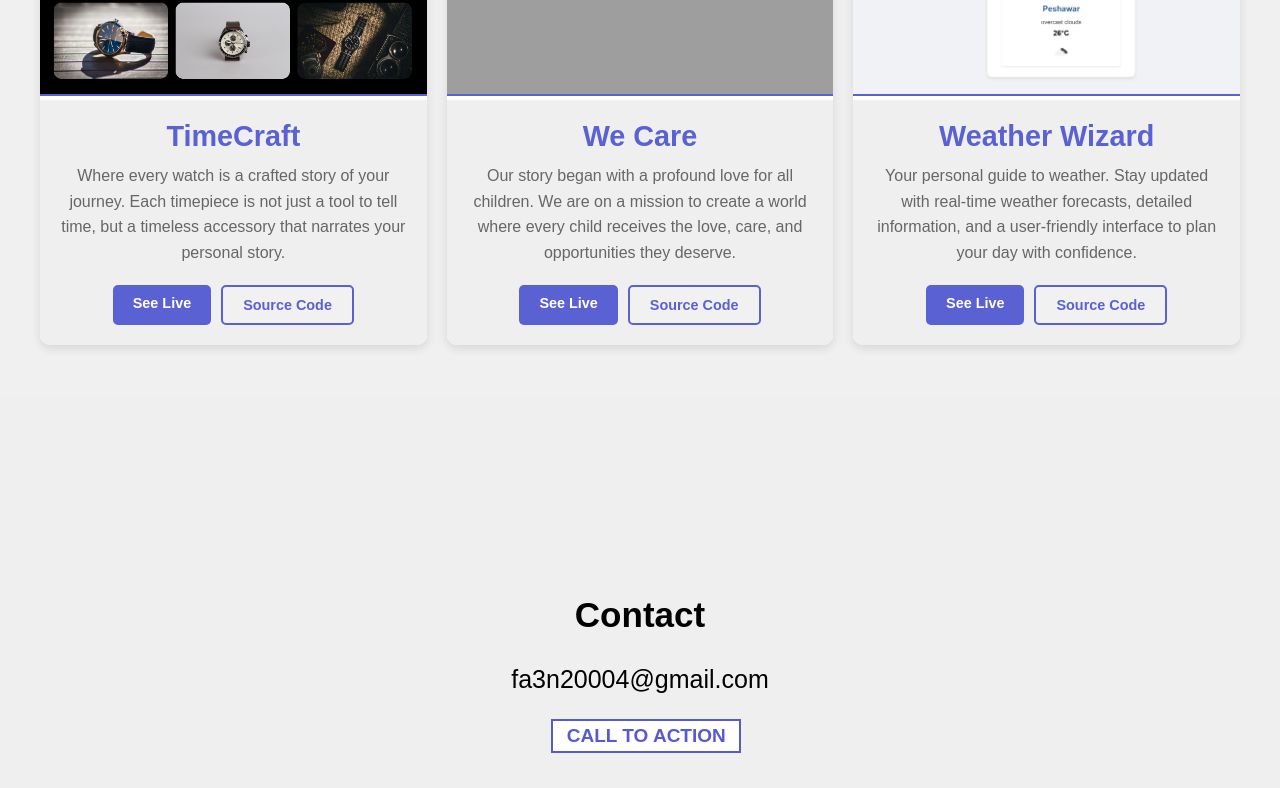
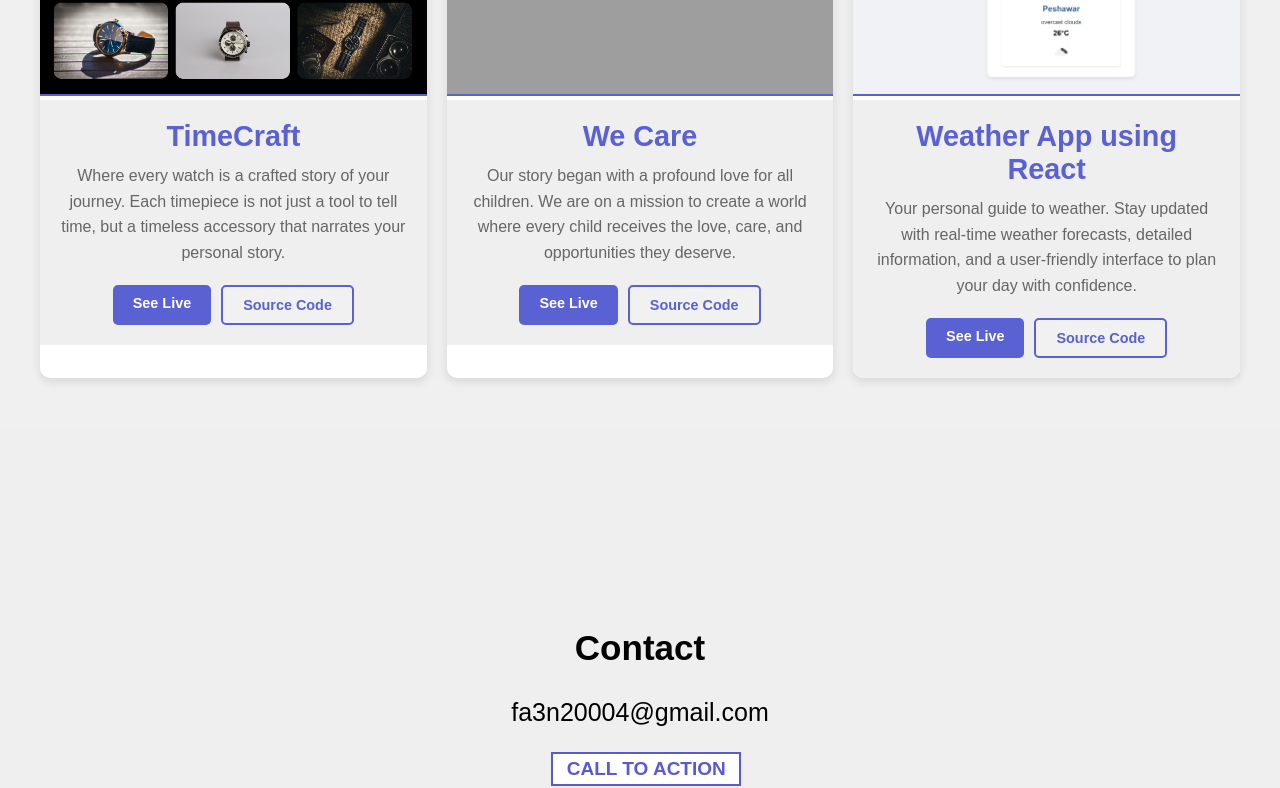
Before and after one commit to Faizan-Ahmad-Khan/My-portfilio, a plain HTML site: page index.html in a window 1280 px wide. Shown: the part 2560-3348 px from the top of the page. Drawn offline with Linux system fonts and the light colour scheme; grey boxes are pictures that could not be loaded.

Commit message:
fixed the spelling mistake

```diff
--- a/index.html
+++ b/index.html
@@ -125,7 +125,7 @@
             <div class="project-item">
                 <img src="assets/images/weather.png" alt="Weather Wizard">
                 <div class="project-content">
-                    <h2>Weather Wizard</h2>
+                    <h2>Weather App using React</h2>
                     <p>Your personal guide to weather. Stay updated with real-time weather forecasts, detailed
                         information,
                         and a user-friendly interface to plan your day with confidence.</p>
```
